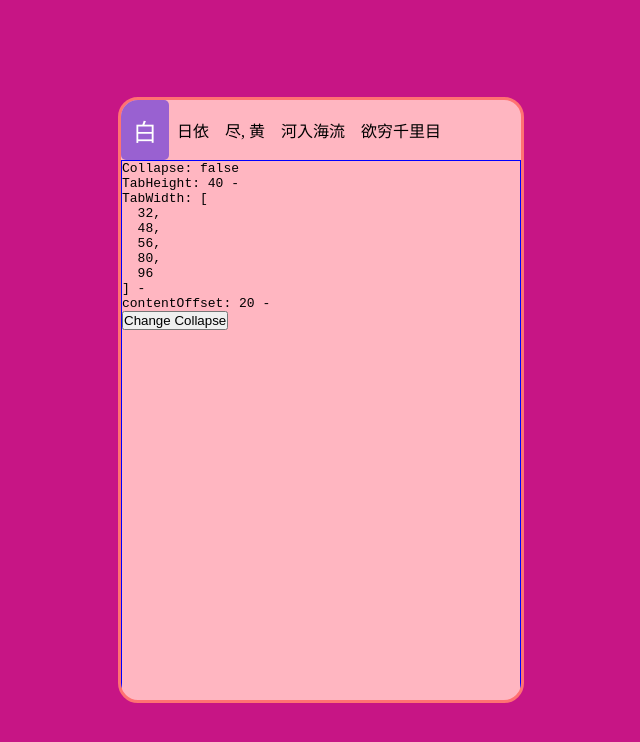
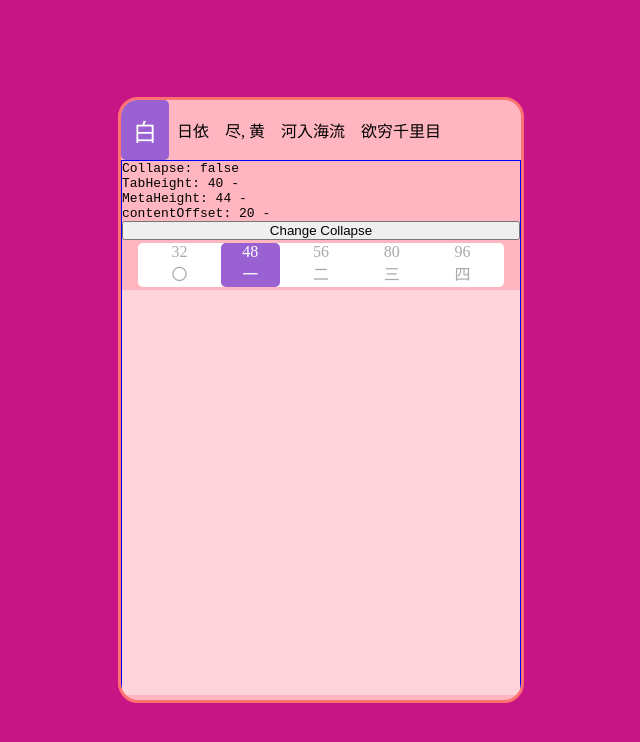
Before and after one commit to songlairui/animate-scale-tab-page, a Vue app: page / in a window 1280 px wide. Shown: the top 742 px of the page, without its empty margins (319-959 px from the left). Built offline with nearby package versions, Linux system fonts and the light colour scheme.

Commit message:
添加meta部分

```diff
--- a/src/components/HelloWorld.vue
+++ b/src/components/HelloWorld.vue
@@ -15,9 +15,29 @@
     <div class="tab-content" :style="contentStyle">
       <pre>Collapse: {{ collapse }}</pre>
       <pre>TabHeight: {{ tabHeight }} -</pre>
-      <pre>TabWidth: {{ tabWidth }} -</pre>
+      <pre>MetaHeight: {{ metaHeight }} -</pre>
       <pre>contentOffset: {{ contentOffset }} -</pre>
       <button @click="toggle">Change Collapse</button>
+      <div class="collapseable-area">
+        <div class="metas" ref="metas">
+          <div class="metas-bg" :style="metasBgStyle"></div>
+          <div
+            class="meta"
+            v-for="(__, idx) in tabs"
+            :class="{cur: subCur === idx}"
+            @click="subCur = idx"
+          >
+            <div class="meta-bg" :style="metasBgStyle" v-if="subCur === idx"></div>
+            <div class="extra" :style="extraStyle">{{ tabWidth[idx] }}</div>
+            <div
+              class="title"
+              :style="metaItemStyle"
+            >{{ idx.toLocaleString('zh-Hans-CN-u-nu-hanidec') }}</div>
+          </div>
+        </div>
+      </div>
+      <div class="scroll-area" :style="scrollStyle"></div>
+      <div class="safe-area">安全留白区域</div>
     </div>
   </div>
 </template>
@@ -29,9 +49,11 @@ export default {
     return {
       tabs: ["白", "日依", "尽, 黄", "河入海流", "欲穷千里目"],
       current: "白",
+      subCur: 1,
       collapse: false,
-      tabHeight: 10,
+      tabHeight: 0,
       tabWidth: [],
+      metaHeight: 0,
       scale: 1.5
     };
   },
@@ -69,6 +91,26 @@ export default {
         width: `${width * scale}px`,
         height: `${tabHeight * scale}px`
       };
+    },
+    extraStyle() {
+      return this.collapse ? { transform: `translateY(-50%) scaleY(0)` } : {};
+    },
+    metaItemStyle() {
+      return this.collapse ? { transform: `translateY(-70%) scale(1.4)` } : {};
+    },
+    metasBgStyle() {
+      return this.collapse ? { transform: `translateY(-10%) scaleY(0.8)` } : {};
+    },
+    scrollOffset() {
+      if (this.collapse || this.currentIdx < 0) {
+        return -this.metaHeight * 0.2;
+      }
+      return 0;
+    },
+    scrollStyle() {
+      return {
+        transform: `translateY(${this.scrollOffset}px)`
+      };
     }
   },
   methods: {
@@ -104,9 +146,13 @@ export default {
     }
   },
   mounted() {
-    console.info("this", this.$refs.tabs);
-    this.tabHeight = this.$refs.tabs.offsetHeight;
-    this.tabWidth = this.$refs.tab.map(el => el.offsetWidth);
+    this.$nextTick(() => {
+      console.info("this", this.$refs.tabs);
+      this.tabHeight = this.$refs.tabs.offsetHeight;
+      this.metaHeight = this.$refs.metas.offsetHeight;
+
+      this.tabWidth = this.$refs.tab.map(el => el.offsetWidth);
+    });
   }
 };
 </script>
@@ -124,7 +170,7 @@ export default {
     position: absolute;
     z-index: 1;
     min-width: 10px;
-    height: 100%;
+    height: 40px;
     background: rgb(153, 97, 209);
     border-radius: 5px;
     top: 0;
@@ -145,5 +191,53 @@ export default {
 .tab-content {
   flex: 1;
   border: thin solid blue;
+  display: flex;
+  flex-direction: column;
+  .scroll-area {
+    background: rgba(255, 255, 255, 0.4);
+    flex: 1;
+  }
+}
+.collapseable-area {
+  padding: 3px 1em;
+  .metas {
+    display: flex;
+    justify-content: space-evenly;
+    height: 44px;
+    .meta {
+      text-align: center;
+      width: 16%;
+      z-index: 10;
+      color: darkgray;
+      div {
+        position: relative;
+        z-index: 10;
+      }
+      .meta-bg {
+        position: absolute;
+        z-index: 1;
+      }
+      &.cur {
+        color: #fff;
+      }
+    }
+  }
+  .metas,
+  .meta {
+    position: relative;
+    &-bg {
+      z-index: 1;
+      position: absolute;
+      left: 0;
+      top: 0;
+      right: 0;
+      bottom: 0;
+      background: #fff;
+      border-radius: 0.3em;
+    }
+  }
+  .meta-bg {
+    background: rgb(153, 97, 209);
+  }
 }
 </style>
```
